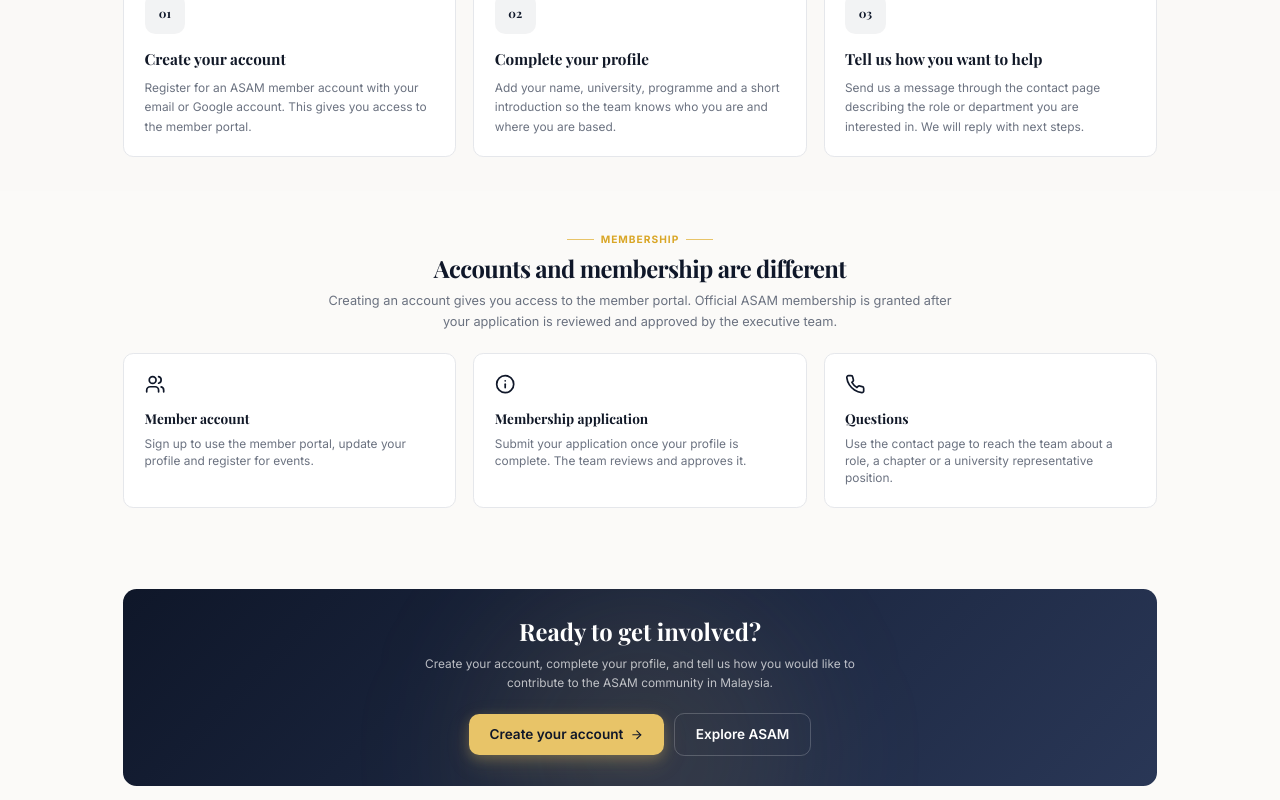
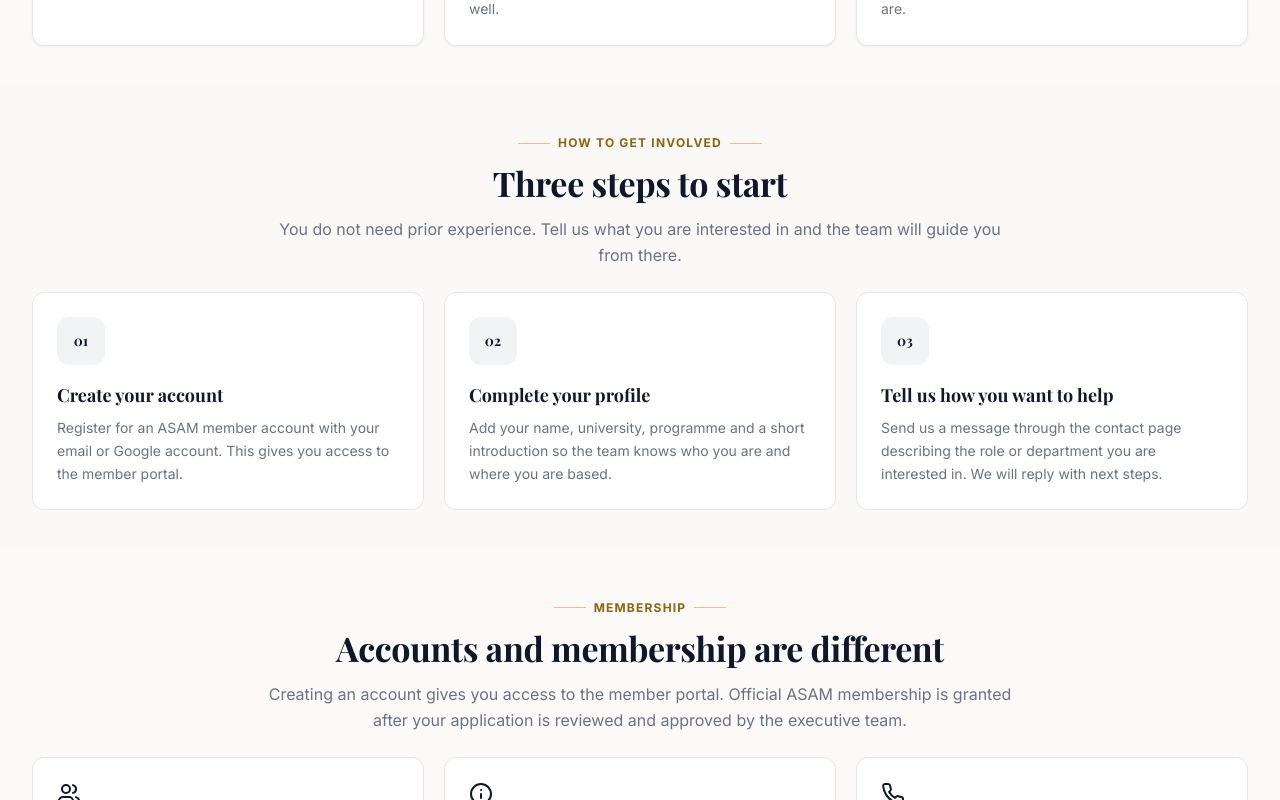
Before and after one commit to milad-nextgencoder/asam-malaysia, a Next.js app: page /join in a window 1280 px wide. Shown: the part 1080-1880 px from the top of the page. Built offline with nearby package versions, Linux system fonts and the light colour scheme; no server answers; the database is empty; a web font is replaced by a local one.

Commit message:
style(design-system): foundation phase - 100% root type scale, editorial clamp hierarchy, AA gold-dark, form a11y

```diff
--- a/app/globals.css
+++ b/app/globals.css
@@ -29,7 +29,15 @@
     --navy-light: 222 40% 18%;
     --navy-lighter: 222 35% 25%;
     --gold: 43 74% 66%;
-    --gold-dark: 43 70% 50%;
+    /*
+     * gold-dark is the *text* grade of the brand gold (eyebrows, small links,
+     * category labels, badges). The previous 50% lightness measured 2.13:1 on
+     * ivory - well below the WCAG AA 4.5:1 required for the 12-14px text it is
+     * used for. 30% lightness measures ~5.06:1 on ivory and ~4.7:1 on the
+     * bg-gold/10 tint, while staying recognizably bronze-gold next to navy.
+     * Decorative gold (backgrounds, gradients, borders) still uses --gold.
+     */
+    --gold-dark: 43 78% 30%;
     --ivory: 40 30% 98%;
     --ivory-dark: 40 20% 94%;
 
@@ -69,19 +77,21 @@
   }
   html {
     /*
-     * Global density scale (15% smaller UI).
+     * Root type scale: 100% (16px default).
      *
-     * Every Tailwind size utility - text, padding, gaps, card and box
-     * dimensions, menu sizing - is expressed in rem, so this single value
-     * scales the whole design system proportionally instead of editing
-     * hundreds of components.
+     * This was 85% for a period (a "density scale" experiment). Measured
+     * evidence from the 2026-10-19 design audit showed the result was an
+     * undersized system: a 27px hero headline and 13.6px body text on desktop,
+     * which read as timid and fell below comfortable-reading guidance. Every
+     * Tailwind utility is rem-based, so this single value scales the whole
+     * design system proportionally - 100% restores the intended scale without
+     * editing individual components.
      *
-     * Deliberately a percentage rather than a fixed `13.6px`: percentages
-     * resolve against the reader's own browser font-size preference, so a
-     * visitor who has increased their default text size keeps that
-     * relative setting. Hard-coding pixels would override it.
+     * Kept as a percentage rather than a fixed pixel value so it resolves
+     * against the reader's own browser font-size preference: a visitor who
+     * has increased their default text size keeps that relative setting.
      */
-    font-size: 85%;
+    font-size: 100%;
     /*
      * Mobile overflow guard.
      *
--- a/components/member/member-verification-form.tsx
+++ b/components/member/member-verification-form.tsx
@@ -51,7 +51,7 @@ export function MemberVerificationForm() {
             value={memberId}
             onChange={(event) => setMemberId(event.target.value)}
             disabled={busy}
-            className="w-full rounded-lg border border-gray-200 bg-white py-3 pl-10 pr-4 font-mono text-sm uppercase tracking-wide text-gray-900 outline-none focus:border-navy/40 focus:ring-2 focus:ring-navy/10"
+            className="w-full rounded-lg border border-gray-200 bg-white py-3 pl-10 pr-4 font-mono text-base uppercase tracking-wide text-gray-900 outline-none focus:border-navy/40 focus:ring-2 focus:ring-navy/10"
           />
         </div>
         {error && (
--- a/components/site/cta-section.tsx
+++ b/components/site/cta-section.tsx
@@ -31,23 +31,23 @@ export function CTASection({
           <div className="absolute inset-0 bg-grid opacity-10" />
           <div className="absolute top-0 left-1/2 -translate-x-1/2 w-96 h-96 rounded-full bg-gold/10 blur-3xl" />
           <div className="relative">
-            <h2 className="font-display text-xl sm:text-2xl lg:text-[1.75rem] font-bold text-white text-balance">
+            <h2 className="font-display text-3xl sm:text-4xl font-bold text-white text-balance">
               {title}
             </h2>
-            <p className="mt-3 text-sm text-white/70 max-w-xl mx-auto leading-relaxed">
+            <p className="mt-3 text-base text-white/70 max-w-xl mx-auto leading-relaxed">
               {description}
             </p>
             <div className="mt-6 flex flex-col sm:flex-row items-center justify-center gap-3">
               <Link
                 href={primaryHref}
-                className="inline-flex items-center gap-2 px-6 py-3 rounded-xl bg-gold text-navy font-semibold shadow-gold hover:scale-[1.02] transition-all duration-300"
+                className="inline-flex items-center gap-2 px-6 py-3 rounded-xl bg-gold text-navy font-semibold shadow-gold hover:scale-[1.02] transition-all duration-300 focus-visible:outline-none focus-visible:ring-2 focus-visible:ring-white/80 focus-visible:ring-offset-2 focus-visible:ring-offset-navy"
               >
                 {primaryLabel}
                 <ArrowRight className="h-4 w-4" />
               </Link>
               <Link
                 href={secondaryHref}
-                className="inline-flex items-center gap-2 px-6 py-3 rounded-xl border border-white/20 text-white font-semibold hover:bg-white/10 transition-all duration-300"
+                className="inline-flex items-center gap-2 px-6 py-3 rounded-xl border border-white/20 text-white font-semibold hover:bg-white/10 transition-all duration-300 focus-visible:outline-none focus-visible:ring-2 focus-visible:ring-white/80 focus-visible:ring-offset-2 focus-visible:ring-offset-navy"
               >
                 {secondaryLabel}
               </Link>
--- a/components/site/page-hero.tsx
+++ b/components/site/page-hero.tsx
@@ -31,11 +31,11 @@ export function PageHero({
               </span>
             </div>
           )}
-          <h1 className="font-display text-[1.75rem] sm:text-[2rem] lg:text-[2.25rem] font-bold tracking-tight text-balance">
+          <h1 className="font-display text-4xl sm:text-5xl font-bold tracking-tight text-balance">
             {title}
           </h1>
           {description && (
-            <p className="mt-4 text-base text-muted-foreground leading-relaxed text-pretty max-w-xl">
+            <p className="mt-4 text-lg text-muted-foreground leading-relaxed text-pretty max-w-xl">
               {description}
             </p>
           )}
--- a/components/site/section-header.tsx
+++ b/components/site/section-header.tsx
@@ -37,11 +37,11 @@ export function SectionHeader({
           <span className="h-px w-8 bg-gold" />
         </div>
       )}
-      <h2 className="font-display text-xl sm:text-2xl lg:text-[1.75rem] font-bold tracking-tight text-balance">
+      <h2 className="font-display text-3xl sm:text-4xl font-bold tracking-tight text-balance">
         {title}
       </h2>
       {description && (
-        <p className="mt-3 text-sm lg:text-[0.9375rem] text-muted-foreground leading-relaxed text-pretty">
+        <p className="mt-3 text-base text-muted-foreground leading-relaxed text-pretty">
           {description}
         </p>
       )}
--- a/components/ui/input.tsx
+++ b/components/ui/input.tsx
@@ -11,7 +11,9 @@ const Input = React.forwardRef<HTMLInputElement, InputProps>(
       <input
         type={type}
         className={cn(
-          'flex h-10 w-full rounded-md border border-input bg-background px-3 py-2 text-sm ring-offset-background file:border-0 file:bg-transparent file:text-sm file:font-medium file:text-foreground placeholder:text-muted-foreground focus-visible:outline-none focus-visible:ring-2 focus-visible:ring-ring focus-visible:ring-offset-2 disabled:cursor-not-allowed disabled:opacity-50',
+          // text-base (16px) prevents iOS Safari's auto-zoom on focus, which
+          // triggers for any input under 16px.
+          'flex h-10 w-full rounded-md border border-input bg-background px-3 py-2 text-base ring-offset-background file:border-0 file:bg-transparent file:text-sm file:font-medium file:text-foreground placeholder:text-muted-foreground focus-visible:outline-none focus-visible:ring-2 focus-visible:ring-ring focus-visible:ring-offset-2 disabled:cursor-not-allowed disabled:opacity-50',
           className
         )}
         ref={ref}
--- a/components/ui/textarea.tsx
+++ b/components/ui/textarea.tsx
@@ -10,7 +10,8 @@ const Textarea = React.forwardRef<HTMLTextAreaElement, TextareaProps>(
     return (
       <textarea
         className={cn(
-          'flex min-h-[68px] w-full rounded-md border border-input bg-background px-3 py-2 text-sm ring-offset-background placeholder:text-muted-foreground focus-visible:outline-none focus-visible:ring-2 focus-visible:ring-ring focus-visible:ring-offset-2 disabled:cursor-not-allowed disabled:opacity-50',
+          // text-base (16px) prevents iOS Safari's auto-zoom on focus.
+          'flex min-h-[68px] w-full rounded-md border border-input bg-background px-3 py-2 text-base ring-offset-background placeholder:text-muted-foreground focus-visible:outline-none focus-visible:ring-2 focus-visible:ring-ring focus-visible:ring-offset-2 disabled:cursor-not-allowed disabled:opacity-50',
           className
         )}
         ref={ref}
--- a/tailwind.config.ts
+++ b/tailwind.config.ts
@@ -9,25 +9,29 @@ const config: Config = {
   ],
   theme: {
     extend: {
-      // Refined display scale, pass 2. The workhorse sizes (2xl/3xl/4xl) are
-      // intentionally left alone so body-adjacent text stays comfortable;
-      // only the oversized top of the range is pulled back.
+      // Editorial display scale, rebuilt 2026-10-19 on measured evidence.
       //
-      // The clamp() minimum is what these sizes collapse to on a 320-430px
-      // phone, and the maximum is the previous fixed value reached at the
-      // xl breakpoint (1280px). Previously every one of these was a single fixed
-      // pixel value, so a 3xl heading rendered at 1.625rem on a 320px screen and
-      // wrapped into a stack of oversized lines - the "site looks enormous on
-      // mobile" report. Each size now grows with the viewport, so small screens
-      // get proportionally smaller text while the desktop rendering at xl and
-      // above is byte-for-byte identical to before.
+      // The previous scale was deliberately pulled back during the "visual
+      // polish" passes and, combined with the then-active 85% root font-size,
+      // produced a measured 27px hero H1 / 24px section H2 on desktop - a
+      // nearly flat hierarchy. With the root font restored to 100%, these
+      // clamps establish a real editorial scale:
+      //   2xl 22-24px | 3xl 24-28px (H3) | 4xl 28-34px | 5xl 32-44px (H2)
+      //   6xl 36-52px (page H1) | 7xl 40-64px (display)
+      //
+      // Each size is a clamp(): the minimum is what renders on a 320-430px
+      // phone, the maximum is reached around the xl breakpoint, so small
+      // screens get proportionally smaller text without hand-tuned overrides.
+      // Line heights are unitless ratios so they track the fluid size, and
+      // the largest steps get progressively tighter tracking, matching
+      // editorial display-type convention.
       fontSize: {
-        '2xl': ['clamp(1.25rem, 1.2083rem + 0.2083vw, 1.375rem)', { lineHeight: '1.75rem' }],
-        '3xl': ['clamp(1.375rem, 1.2917rem + 0.4167vw, 1.625rem)', { lineHeight: '2rem' }],
-        '4xl': ['clamp(1.5rem, 1.375rem + 0.625vw, 1.875rem)', { lineHeight: '2.25rem' }],
-        '5xl': ['clamp(1.625rem, 1.4583rem + 0.8333vw, 2.125rem)', { lineHeight: '2.375rem' }],
-        '6xl': ['clamp(1.75rem, 1.5rem + 1.25vw, 2.5rem)', { lineHeight: '2.75rem' }],
-        '7xl': ['clamp(1.875rem, 1.5rem + 1.875vw, 3rem)', { lineHeight: '3.25rem' }],
+        '2xl': ['clamp(1.375rem, 1.32rem + 0.275vw, 1.5rem)', { lineHeight: '1.3' }],
+        '3xl': ['clamp(1.5rem, 1.42rem + 0.4vw, 1.75rem)', { lineHeight: '1.25' }],
+        '4xl': ['clamp(1.75rem, 1.61rem + 0.7vw, 2.125rem)', { lineHeight: '1.2', letterSpacing: '-0.01em' }],
+        '5xl': ['clamp(2rem, 1.78rem + 1.1vw, 2.75rem)', { lineHeight: '1.15', letterSpacing: '-0.015em' }],
+        '6xl': ['clamp(2.25rem, 1.95rem + 1.5vw, 3.25rem)', { lineHeight: '1.1', letterSpacing: '-0.02em' }],
+        '7xl': ['clamp(2.5rem, 2.1rem + 2vw, 4rem)', { lineHeight: '1.05', letterSpacing: '-0.025em' }],
       },
       fontFamily: {
         sans: ['var(--font-inter)', 'system-ui', 'sans-serif'],
```
